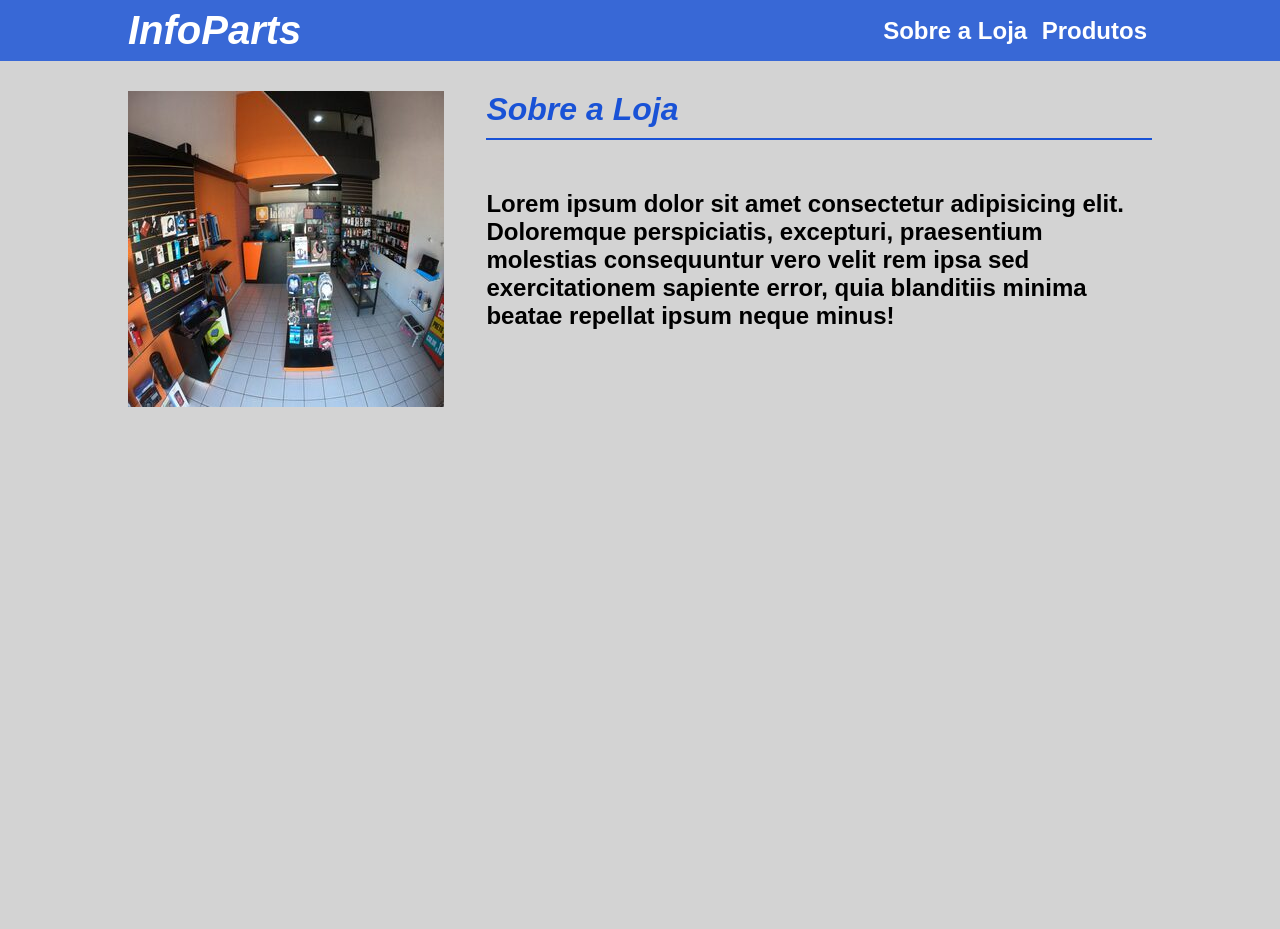
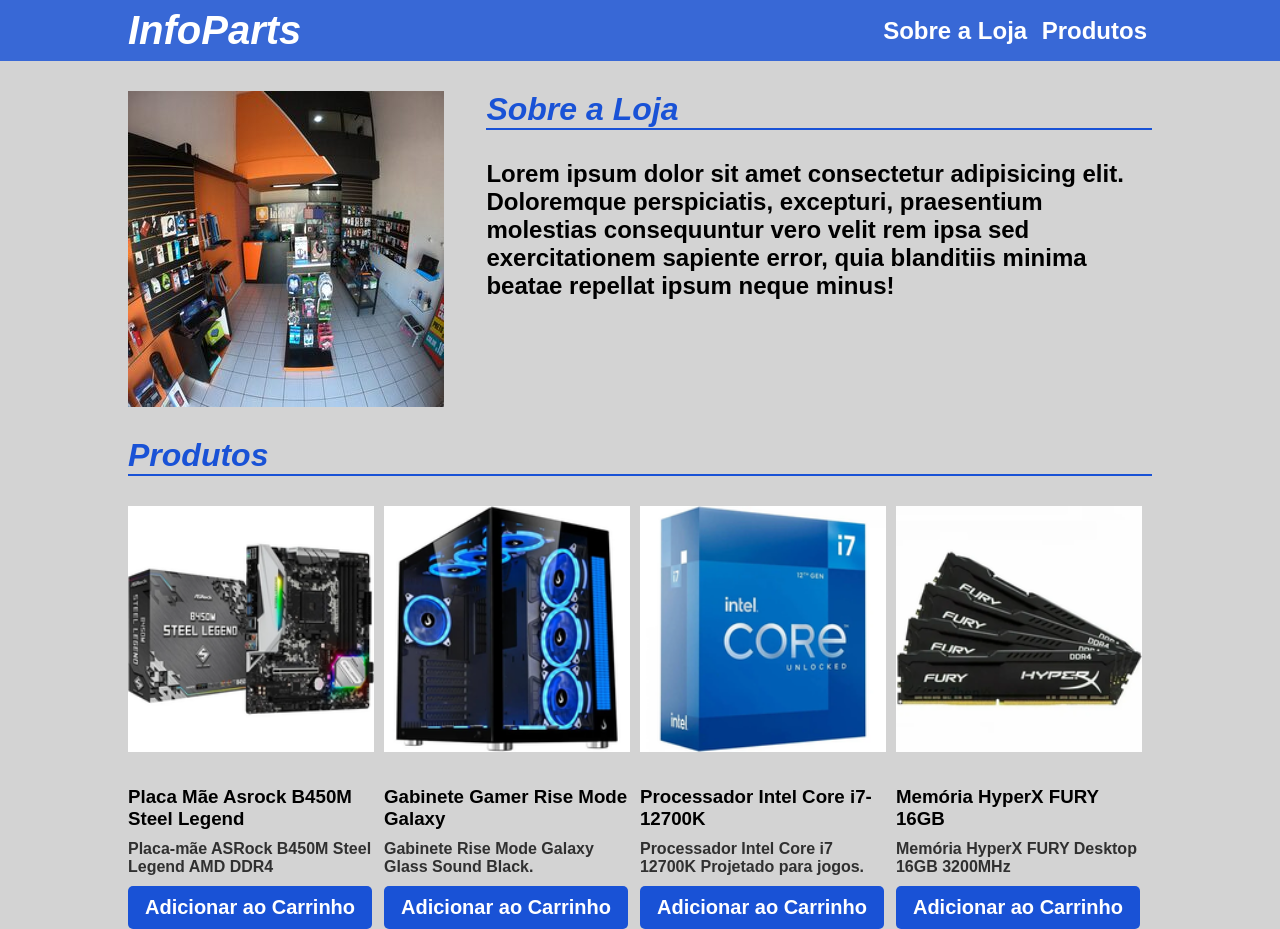
Before and after one commit to AsrielDreemurrGM/Loja_De_Informatica_Responsiva, a plain HTML site: page index.html in a window 1280 px wide. Before the commit the page ends 800 px from the top, so only its background shows below. Drawn offline with Linux system fonts and the light colour scheme.

Commit message:
Finalizado Layout Para Desktop

```diff
--- a/index.html
+++ b/index.html
@@ -13,12 +13,12 @@
         <nav>
             <ul>
                 <a href="#sobre">Sobre a Loja</a>
-                <a href="#">Produtos</a>
+                <a href="#loja">Produtos</a>
             </ul>
         </nav>
         </div>
     </header>
-    <div class="container pagina">
+    <div class="container">
             <section id="sobre">
                 <img src="./images/loja-exemplo.jpg" alt="Imagem Exemplo Loja">
                 <div>
@@ -26,6 +26,35 @@
                     <h2>Lorem ipsum dolor sit amet consectetur adipisicing elit. Doloremque perspiciatis, excepturi, praesentium molestias consequuntur vero velit rem ipsa sed exercitationem sapiente error, quia blanditiis minima beatae repellat ipsum neque minus!</h2>
                 </div>
             </section>
+            <section id="loja">
+                <h1>Produtos</h1>
+                <div id="produtos">
+                    <article class="produto">
+                        <img src="./images/placaMae.png">
+                        <h3>Placa Mãe Asrock B450M Steel Legend</h3>
+                        <h4>Placa-mãe ASRock B450M Steel Legend AMD DDR4</h4>
+                        <button type="button">Adicionar ao Carrinho</button>
+                    </article>
+                    <article class="produto">
+                        <img src="./images/gabinete.png">
+                        <h3>Gabinete Gamer Rise Mode Galaxy</h3>
+                        <h4>Gabinete Rise Mode Galaxy Glass Sound Black.</h4>
+                        <button type="button">Adicionar ao Carrinho</button>
+                    </article>
+                    <article class="produto">
+                        <img src="./images/processador.png">
+                        <h3>Processador Intel Core i7-12700K</h3>
+                        <h4>Processador Intel Core i7 12700K Projetado para jogos.</h4>
+                        <button type="button">Adicionar ao Carrinho</button>
+                    </article>
+                    <article class="produto">
+                        <img src="./images/memoriaRam.png">
+                        <h3>Memória HyperX FURY 16GB</h3>
+                        <h4>Memória HyperX FURY Desktop 16GB 3200MHz</h4>
+                        <button type="button">Adicionar ao Carrinho</button>
+                    </article>
+                </div>
+            </section>
     </div>
 </body>
 </html>
--- a/main.css
+++ b/main.css
@@ -46,17 +46,50 @@
 #sobre {
     display: grid;
     grid-template-columns: 35% 65%;
+    margin-bottom: 30px;
 }
 
 #sobre h2 {
     font-size: 1,5em;
-    padding-top: 50px;
 }
 
-#sobre h1 {
+#sobre h1,
+#loja h1 {
     font-size: 2em;
     font-style: italic;
     color: #1952d6;
-    padding-bottom: 10px;
+    margin-bottom: 30px;
     border-bottom: 2px solid #1952d6;
 }
+
+#produtos {
+    display: grid;
+    grid-template-columns: repeat(4, 24%);
+    column-gap: 1%;
+}
+
+.produto img {
+    width: 100%;
+    height: auto;
+}
+
+.produto h3 {
+    margin-top: 30px;
+    margin-bottom: 10px;
+}
+
+.produto h4 {
+    margin-bottom: 10px;
+    color: rgb(48, 48, 48);
+}
+
+.produto button {
+    cursor: pointer;
+    color: white;
+    background-color: #1952d6;
+    font-size: 20px;
+    font-weight: bold;
+    border: none;
+    padding: 10px 17px;
+    border-radius: 5px;
+}
```
Also changed, not shown: images/gabinete.png (added), images/memoriaRam.png (added), images/placaMae.png (added), images/processador.png (added).
